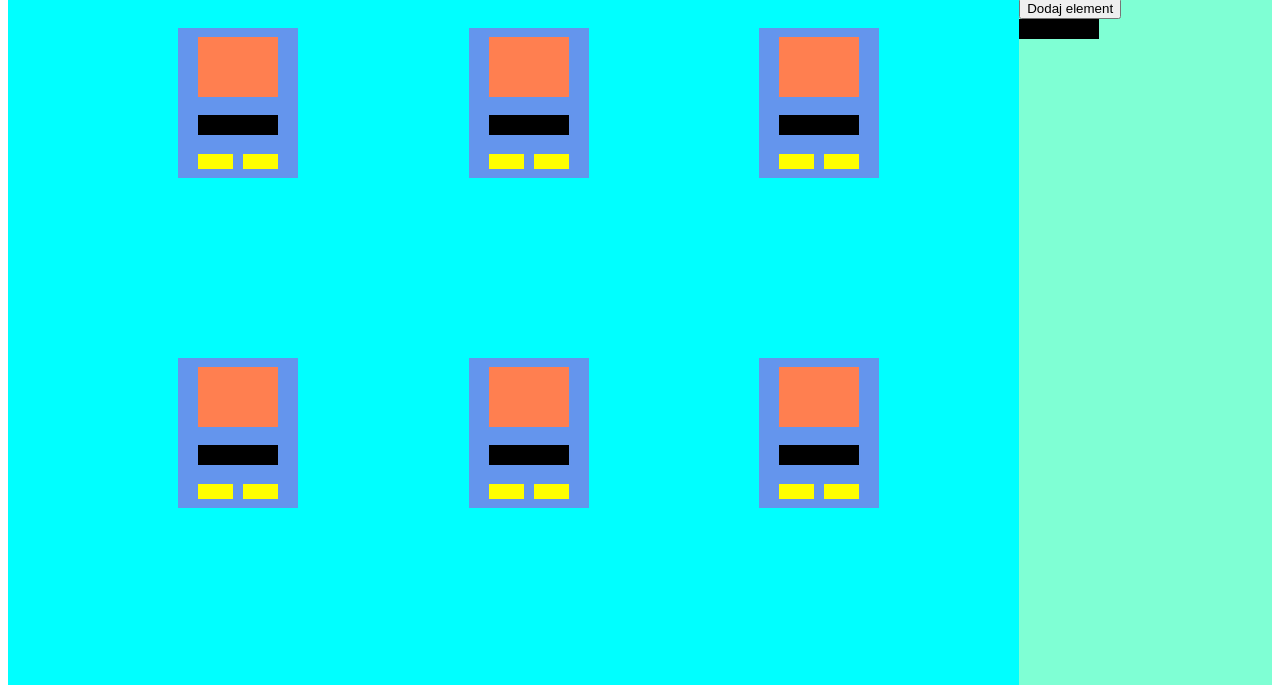
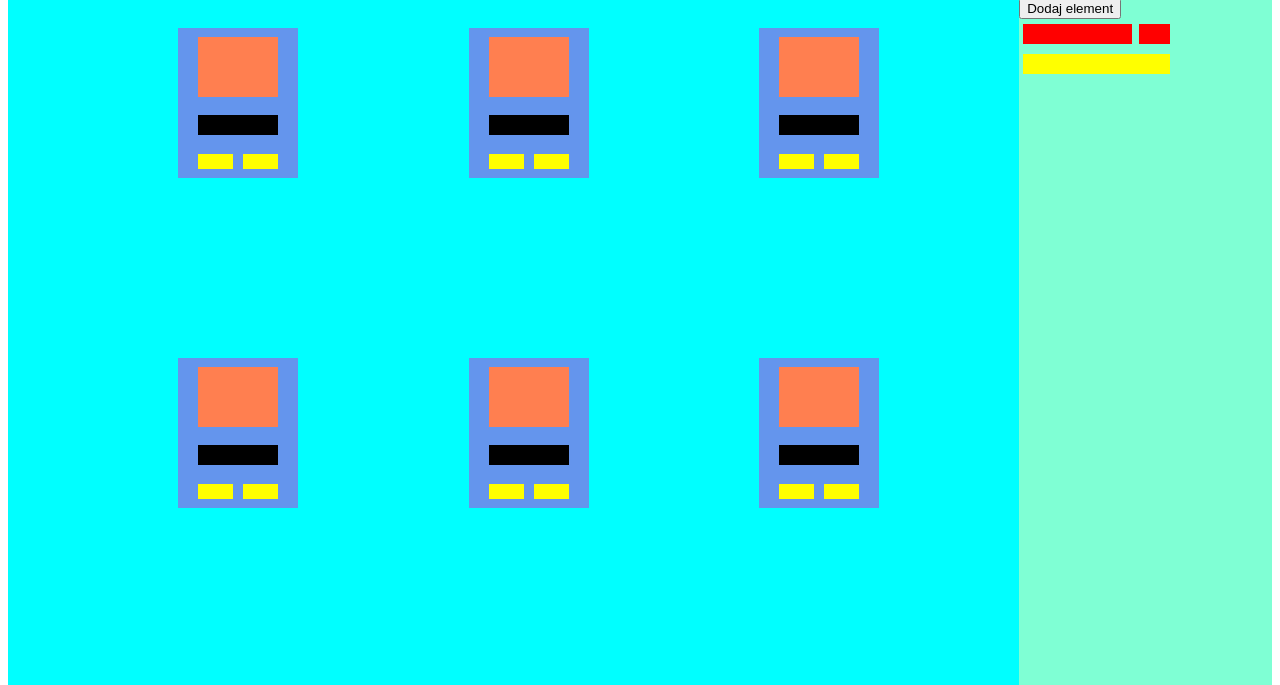
Before and after one commit to agnieszkaorzech/Web2, a plain HTML site: page index.html in a window 1280 px wide. Both pictures are taken after a click on the button "Dodaj element". Shown: the part 112-797 px from the top of the page. Drawn offline with Linux system fonts and the light colour scheme.

Commit message:
Dodanie_elementu_do?_koszyka

```diff
--- a/script.js
+++ b/script.js
@@ -1,12 +1,32 @@
 window.onload = function () {
-    let button = document.getElementById('add-element');
-    let boxContainer = document.getElementById('box-container');
+    // pobieranie elementu
+    const button = document.getElementById('add-element');
+    const boxContainer = document.getElementById('box-container');
 
+    // wywoływanie wyzwalacza na 'click' na elemencie button
     button.addEventListener('click', function () {
-        let nowyElement = document.createElement('div');
-        let nowyElement2 = document.createElement('div');
-        nowyElement.classList.add('subItem2');
-        nowyElement2.classList.add('subSubItem1');
-        boxContainer.appendChild(nowyElement);
+        // stworzenie nowego elementu
+        const singleProduct = document.createElement('div');
+        singleProduct.classList.add('singleProduct');
+
+        const productHeader = document.createElement('div');
+        productHeader.classList.add('productHeader');
+
+        const priceProduct = document.createElement('div');
+        priceProduct.classList.add('priceProduct');
+
+        const productName = document.createElement('div');
+        productName.classList.add('productName');
+
+        const buttonDelete = document.createElement('div');
+        buttonDelete.classList.add('buttonDelete');
+
+        singleProduct.appendChild(productHeader);
+        singleProduct.appendChild(priceProduct);
+
+        productHeader.appendChild(productName);
+        productHeader.appendChild(buttonDelete);
+
+        boxContainer.appendChild(singleProduct);
     });
 };
--- a/style.css
+++ b/style.css
@@ -48,7 +48,7 @@
     height: 20px;
 }
 
-.item-row{
+.item-row {
     background-color: aqua;
     width: 100%;
     height: 300px;
@@ -58,7 +58,7 @@
     padding: 15px;
 }
 
-.item{
+.item {
     background-color: cornflowerblue;
     width: 120px;
     height: 150px;
@@ -68,21 +68,21 @@
     justify-content: space-around;
 }
 
-.subItem1{
+.subItem1 {
     background-color: coral;
     width: 80px;
     height: 60px;
     align-self: center;
 }
 
-.subItem2{
+.subItem2 {
     background-color: black;
     width: 80px;
     height: 20px;
     align-self: center;
 }
 
-.subItem3{
+.subItem3 {
     background-color: cornflowerblue;
     width: 80px;
     height: 15px;
@@ -93,7 +93,7 @@
 
 }
 
-.subSubItem1{
+.subSubItem1 {
     background-color: yellow;
     width: 35px;
     height: 15px;
@@ -105,3 +105,36 @@
     margin: 30px;
     background-color: gray;
 }
+
+.singleProduct {
+    display: flex;
+    width: 155px;
+    height: 60px;
+    flex-direction: column;
+    justify-content: space-around;
+}
+
+.productHeader {
+    width: 155px;
+    height: 20px;
+    display: flex;
+    flex-direction: row;
+    justify-content: space-around;
+}
+
+.productName {
+    background-color: red;
+    width: 70%
+}
+
+.buttonDelete {
+    background-color: red;
+    width: 20%
+}
+
+.priceProduct {
+    background-color: yellow;
+    width: 95%;
+    height: 20px;
+    align-self: center;
+}
```
Also changed, not shown: index.html (+0 -1 lines), 1 other file.
